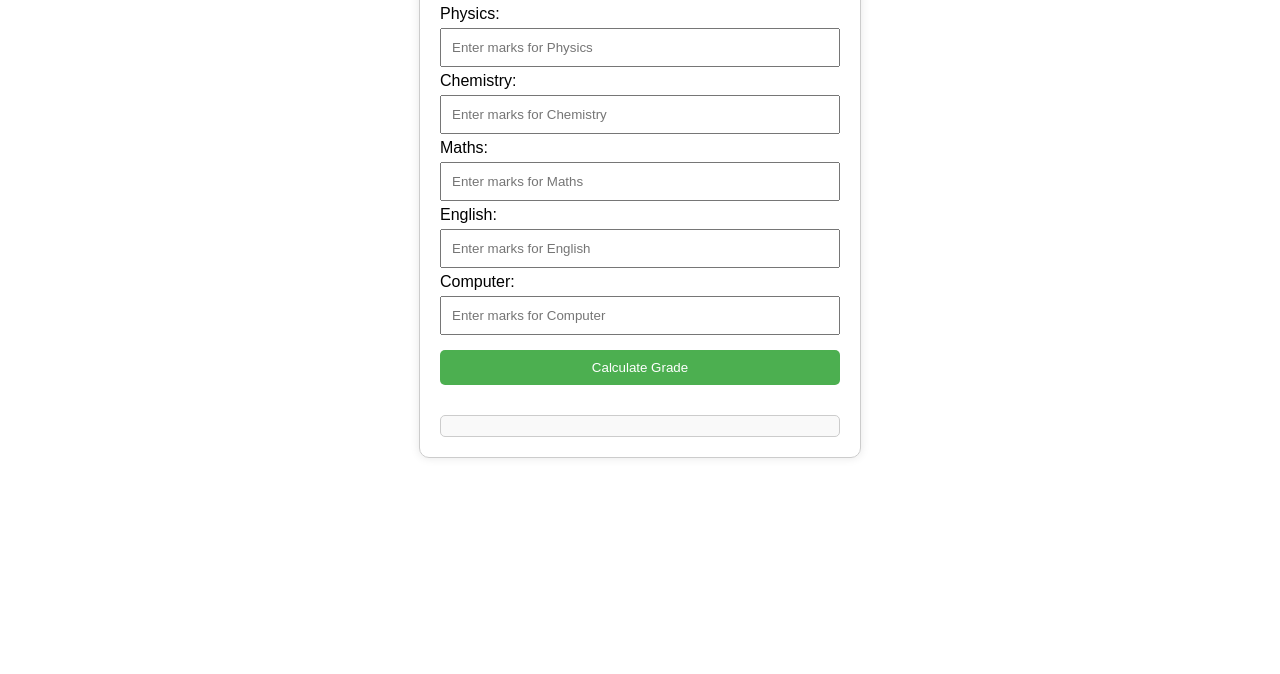
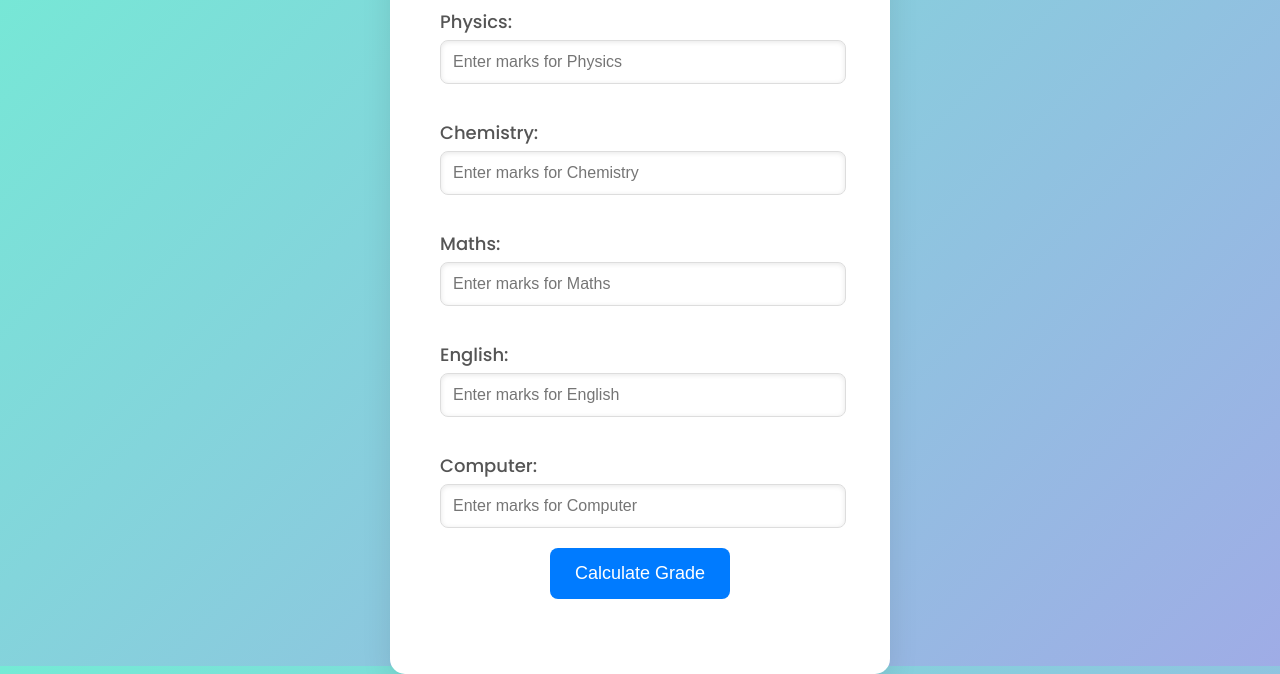
Before and after one commit to YashN535/Grade-Calculator, a plain HTML site: page index.html in a window 1280 px wide. Shown: the part 134-808 px from the top of the page. Drawn offline with Linux system fonts and the light colour scheme.

Commit message:
style.css

```diff
--- a/style.css
+++ b/style.css
@@ -1,37 +1,85 @@
+/* style.css */
+
+@import url('https://fonts.googleapis.com/css2?family=Poppins:wght@300;500;700&display=swap');
+
 body {
-    font-family: Arial, sans-serif;
+  font-family: 'Poppins', sans-serif;
+  background: linear-gradient(135deg, #74ebd5 0%, #9face6 100%);
+  margin: 0;
+  padding: 0;
+  display: flex;
+  justify-content: center;
+  align-items: center;
+  height: 100vh;
 }
+
 .container {
+  background-color: #ffffff;
+  padding: 50px;
+  border-radius: 15px;
+  box-shadow: 0 10px 30px rgba(0, 0, 0, 0.1);
   max-width: 400px;
-    margin: 50px auto;
-    padding: 20px;
-    border: 1px solid #ccc;
-    border-radius: 10px;
-    box-shadow: 0 0 10px rgba(0, 0, 0, 0.1);
+  width: 100%;
+  text-align: center;
+  transition: transform 0.3s ease;
 }
+
+.container:hover {
+  transform: translateY(-5px);
+}
+
+h2 {
+  color: #333333;
+  margin-bottom: 25px;
+  font-size: 32px;
+  font-weight: 700;
+}
+
+label {
+  display: block;
+  margin: 15px 0 5px;
+  color: #555555;
+  font-weight: 500;
+  font-size: 18px;
+  text-align: left;
+}
+
 input[type="number"] {
-    width: 100%;
-    padding: 10px;
-    margin: 5px 0;
-    box-sizing: border-box;
+  width: calc(100% - 20px);
+  padding: 12px;
+  margin-bottom: 20px;
+  border-radius: 8px;
+  border: 1px solid #dddddd;
+  font-size: 16px;
+  box-shadow: inset 0 1px 5px rgba(0, 0, 0, 0.1);
+  transition: border-color 0.3s ease, box-shadow 0.3s ease;
 }
+
+input[type="number"]:focus {
+  border-color: #007bff;
+  outline: none;
+  box-shadow: 0 0 8px rgba(0, 123, 255, 0.2);
+}
+
 button {
-    width: 100%;
-    padding: 10px;
-    margin: 10px 0;
-    background-color: #4caf50;
+  background-color: #007bff;
   color: white;
+  padding: 15px 25px;
   border: none;
-    border-radius: 5px;
+  border-radius: 8px;
+  font-size: 18px;
   cursor: pointer;
+  transition: background-color 0.3s ease, box-shadow 0.3s ease;
 }
+
 button:hover {
-    background-color: #45a049;
+  background-color: #0056b3;
+  box-shadow: 0 5px 15px rgba(0, 91, 179, 0.4);
 }
+
 .result {
-    margin-top: 20px;
-    padding: 10px;
-    border: 1px solid #ccc;
-    border-radius: 5px;
-    background-color: #f9f9f9;
+  margin-top: 25px;
+  font-size: 20px;
+  color: #333333;
+  font-weight: 700;
 }
```
Lines whose indentation alone changed are shown as unchanged.
